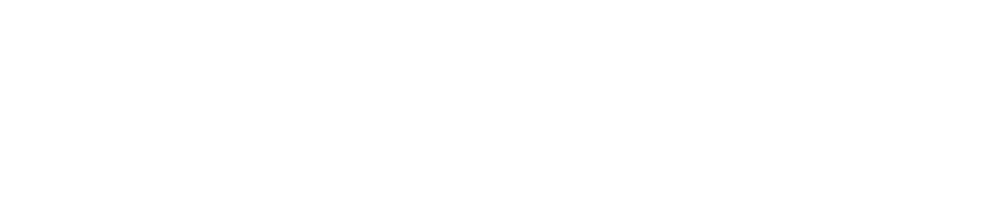
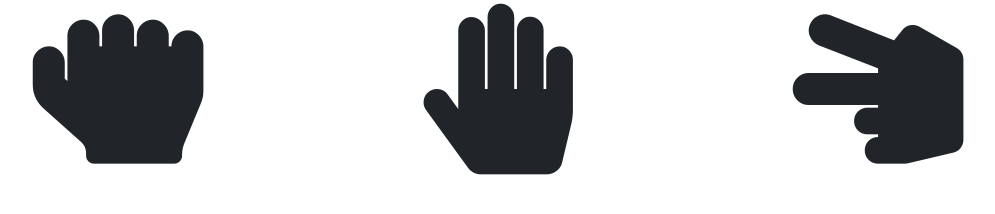
Before and after one commit to Abmiram/rockpaperscissors, a website: page index.html in a window 1280 px wide. Shown: the whole page, without its empty margins (142-1137 px from the left). Drawn offline with nearby package versions, Linux system fonts and the light colour scheme.

Commit message:
basic layout

```diff
--- a/css/styles.css
+++ b/css/styles.css
@@ -0,0 +1,3 @@
+a {
+    font-size: 8rem;
+}
--- a/index.html
+++ b/index.html
@@ -5,12 +5,26 @@
     <meta name="viewport" content="width=device-width, initial-scale=1.0">
 
     <link type="text/css" rel="stylesheet" href="node_modules/bootstrap/dist/css/bootstrap.min.css" />
-    <link type="text/css" rel="stylesheet" href="node_modules/font-awesome/css/font-awesome.css" />
+    <link type="text/css" rel="stylesheet" href="node_modules/@fortawesome/fontawesome-free/css/all.css" />
     <link type="text/css" rel="stylesheet" href="./css/styles.css" />
 
     <title>Document</title>
 </head>
 <body>
+
+    <main class="container">
+        <div class="row text-center">
+            <div class="col-sm-4">
+                <a><i class="fa fa-hand-rock fa-lg"></i></a>
+            </div>
+            <div class="col-sm-4">
+                <a><i class="fa fa-hand-paper fa-lg"></i></a>
+            </div>
+            <div class="col-sm-4">
+                <a><i class="fa fa-hand-scissors fa-lg"></i></a>
+            </div>
+        </div>
+    </main>
 
     <script src="node_modules/jquery/dist/jquery.slim.min.js"></script>
     <script src="node_modules/popper.js/dist/umd/popper.min.js"></script>
```
Also changed, not shown: package.json (+7 -6 lines), 1 other file.
